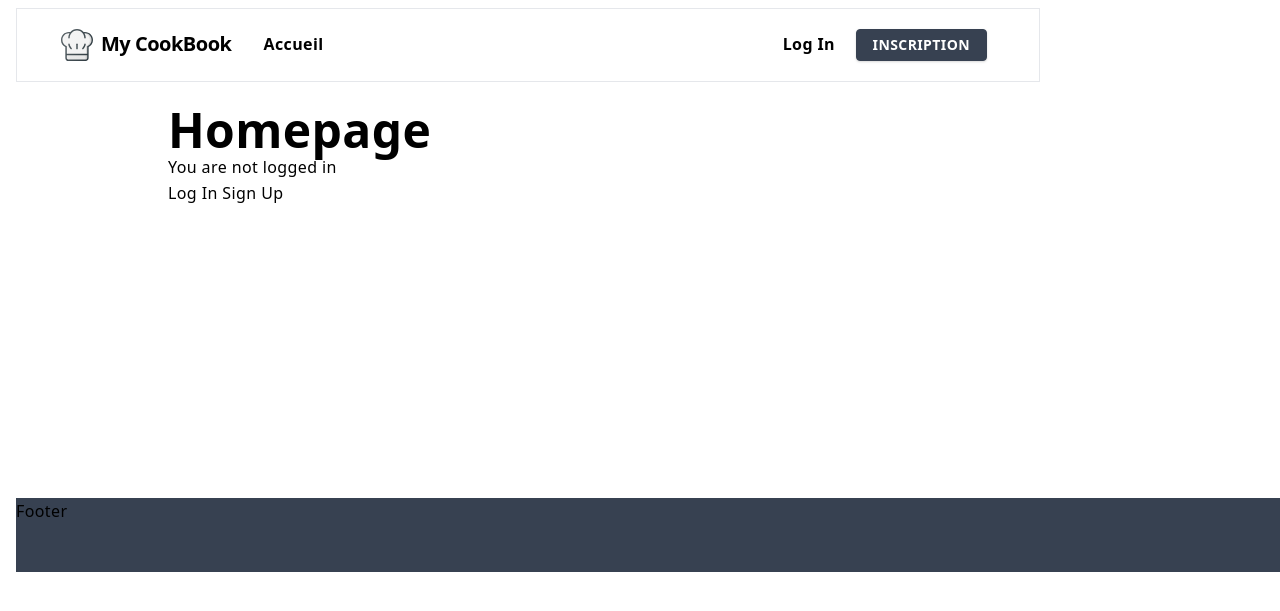
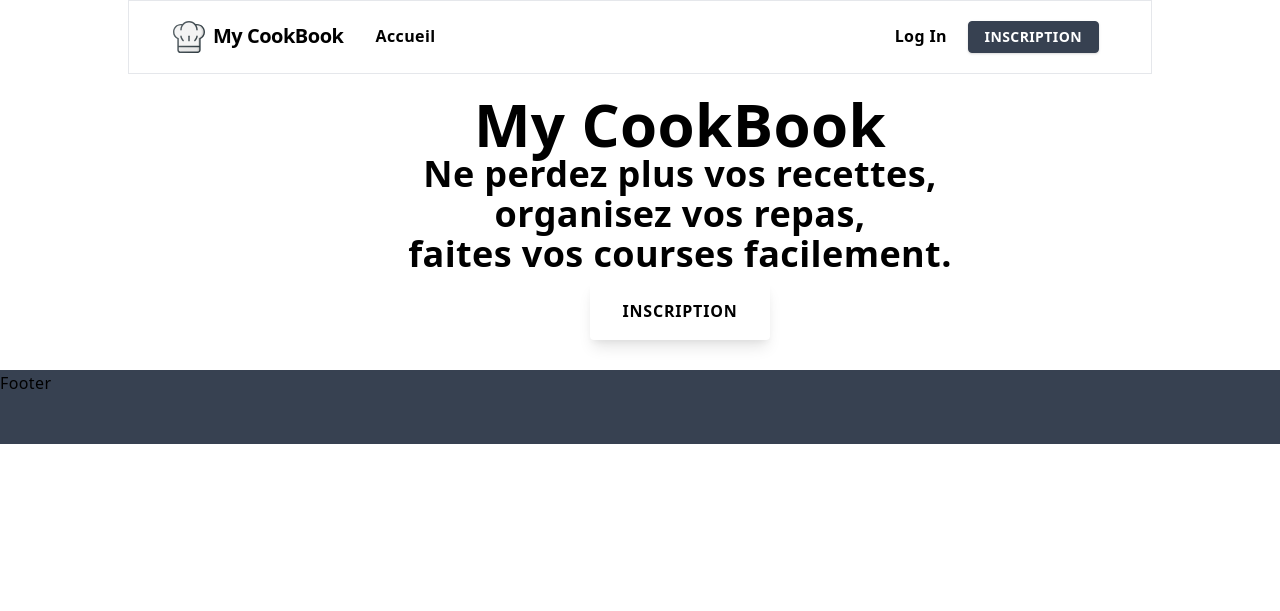
Before and after one commit to erischon/project-mycookbook, a Django app: page / in a window 1280 px wide. Shown: the top 611 px of the page. Run offline with Django 3.2, Linux system fonts and the light colour scheme.

Commit message:
frontend signup page

```diff
--- a/static/css/mystyles.css
+++ b/static/css/mystyles.css
@@ -7,3 +7,7 @@ input, textarea {
 input:focus, textarea:focus {
     outline: none;
 }
+
+.bg-sympa {
+    background: linear-gradient(124deg, rgba(45,69,88,1) 49%, rgba(45,69,88,0.9531162806919643) 77%);
+}
--- a/templates/core/_base.html
+++ b/templates/core/_base.html
@@ -13,10 +13,10 @@
     <title>{% block title %}My CookBook{% endblock title%}</title>
 </head>
 <body class="font-sans tracking-wide leading-relaxed">
-    <div class="mx-auto grid grid-cols-1 grid-rows-6 gap-y-6 content-center grid-flow-row px-4 py-2">
+    <div class="mx-auto grid grid-cols-1 grid-rows-6 content-center grid-flow-row">
 
         <!-- Header -->
-        <nav class="flex items-center justify-between flex-wrap bg-white p-5 border border-b-1 border-gray-200 lg:max-w-screen-lg">
+        <nav class="flex justify-between justify-self-center flex-wrap bg-white p-5 border border-b-1 border-gray-200 lg:max-w-screen-lg w-full">
             <div class="flex items-center flex-shrink-0 text-black ml-6 mr-8">
                 <img class="fill-current h-8 w-8 mr-2" width="54" height="54" src="{% static 'assets/img/chef.svg' %}">
                 <span class="font-semibold text-xl tracking-tight border-b-2 border-transparent">My CookBook</span>
@@ -45,7 +45,7 @@
         </nav>
 
         <!-- Body -->
-        <div class="row-span-4 justify-self-center w-full px-10 lg:max-w-screen-lg">
+        <div class="row-span-4 justify-self-center w-screen px-10">
             {% block content %}
             {% endblock content %}
         </div>
--- a/templates/core/home.html
+++ b/templates/core/home.html
@@ -3,16 +3,15 @@
 {% block title %}My CookBook - Accueil{% endblock title %}
 
 {% block content %}
+  <div class="grid-cols-12 bg-red w-screen">
 
-  <h1 class="text-5xl font-bold">Homepage</h1>
+    <div class="py-5 w-full flex flex-cols justify-items-center">
+      <div class="px-6 mx-auto text-black justify-items-center">
+        <h1 class="font-extrabold text-6xl">My CookBook</h1>
+        <h2 class="text-4xl font-bold mb-2 text-center">Ne perdez plus vos recettes,<br> organisez vos repas,<br> faites vos courses facilement.</h2>
+        <button class="bg-white font-bold rounded py-4 px-8 shadow-lg uppercase tracking-wider justify-self-center">Inscription</button>
+      </div>
+    </div>
 
-  {% if user.is_authenticated %}
-    Hi {{ user.username }}!
-    <p><a href="{% url 'logout' %}">Log Out</a></p>
-  {% else %}
-    <p>You are not logged in</p>
-    <a href="{% url 'login' %}">Log In</a>
-    <a href="{% url 'signup' %}">Sign Up</a>
-  {% endif %}
-
+  </div>
 {% endblock content %}
--- a/templates/registration/signup.html
+++ b/templates/registration/signup.html
@@ -23,7 +23,7 @@
       </p>
     {% endfor %}
     <div class="flex items-center justify-between w-full my-4 px-6 flex-col sm:flex-row">
-      <button type="submit" class="bg-gray-700 text-sm text-white font-bold px-4 py-2 uppercase rounded focus:outline-none focus:shadow-outline w-full sm:w-auto">Sign Up</button>
+      <button type="submit" class="bg-gray-700 hover:bg-white text-sm text-white hover:text-black font-bold px-4 py-2 uppercase rounded focus:outline-none focus:shadow-outline w-full sm:w-auto border border-gray-700">Sign Up</button>
       <a class="inline-block align-baseline font-bold text-sm text-gray-600 hover:text-gray-500" href="#">Password oublié ?</a>
     </div>
   </form>
```
